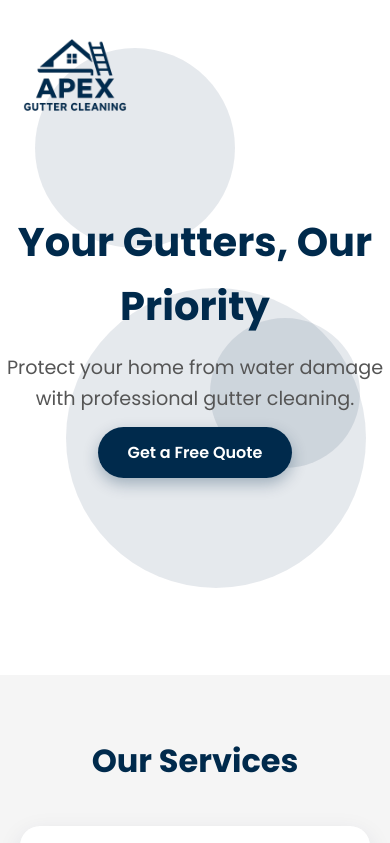
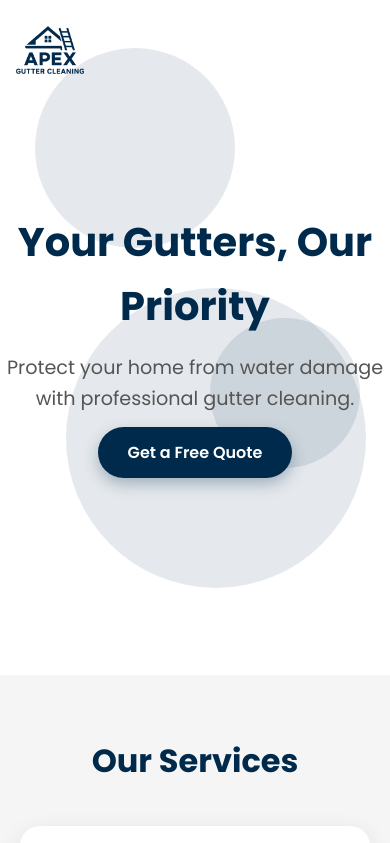
Before and after one commit to Apexgc/Apex-Gutter-Cleaning, a plain HTML site: page index.html in a window 390 px wide. Shown: the top 843 px of the page. Drawn offline with Linux system fonts and the light colour scheme.

Commit message:
Update style.css

```diff
--- a/style.css
+++ b/style.css
@@ -79,3 +79,22 @@ footer { padding: 30px 20px; text-align: center; color: #555; font-size: 0.9rem;
   .service-cards { flex-direction: row; justify-content: center; flex-wrap: wrap; }
   .card { width: 250px; }
 }
+/* Fixed logo in the top-left corner of the page */
+.logo-fixed {
+  position: fixed;  /* stays in corner when scrolling */
+  top: 15px;        /* distance from top */
+  left: 15px;       /* distance from left */
+  width: 100px;     /* smaller on desktop */
+  height: auto;
+  z-index: 9999;    /* above all content */
+  transition: all 0.3s ease; /* smooth resizing if needed */
+}
+
+/* Responsive adjustments for mobile */
+@media(max-width:768px){
+  .logo-fixed {
+    top: 10px;
+    left: 10px;
+    width: 80px;  /* smaller on phones */
+  }
+}
```
